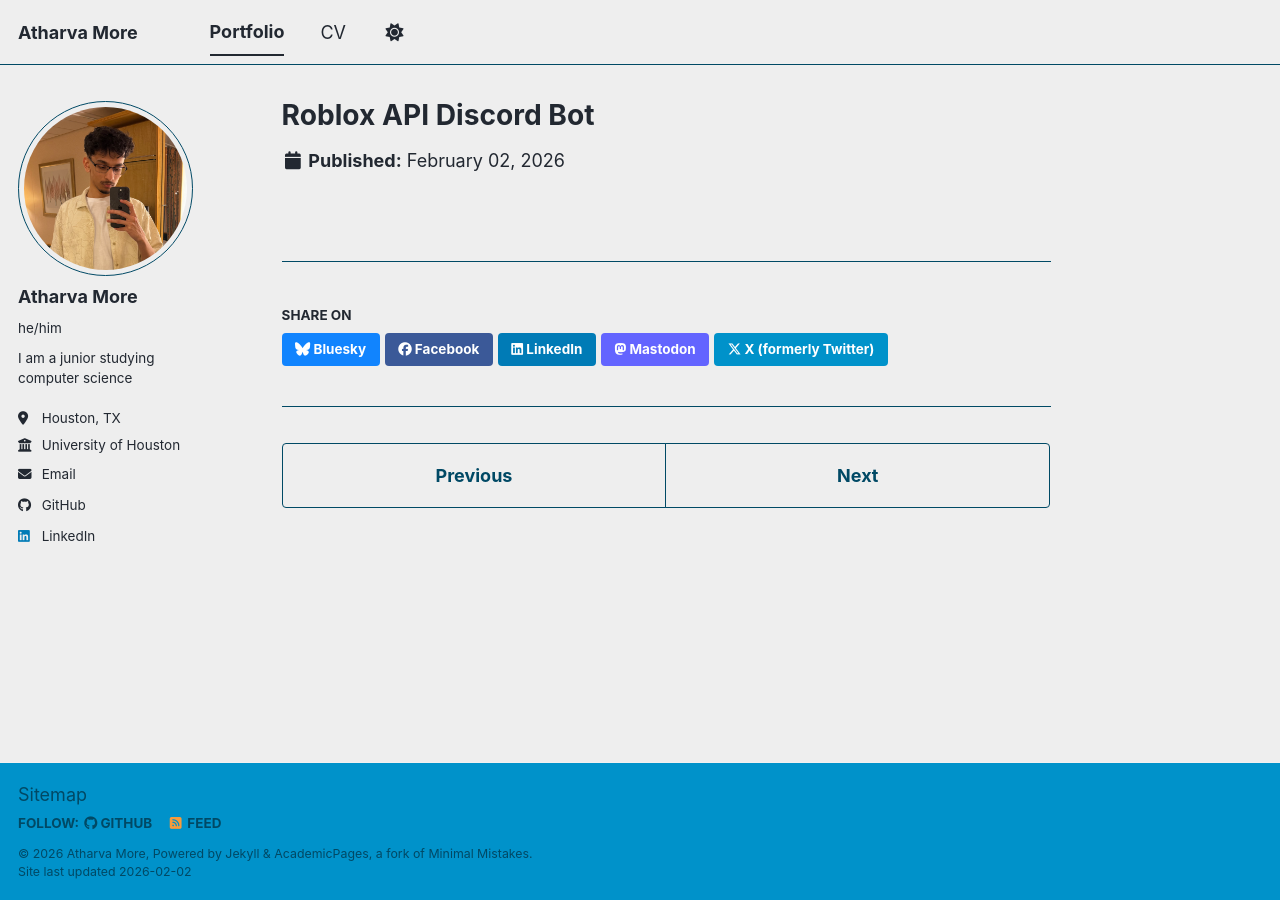
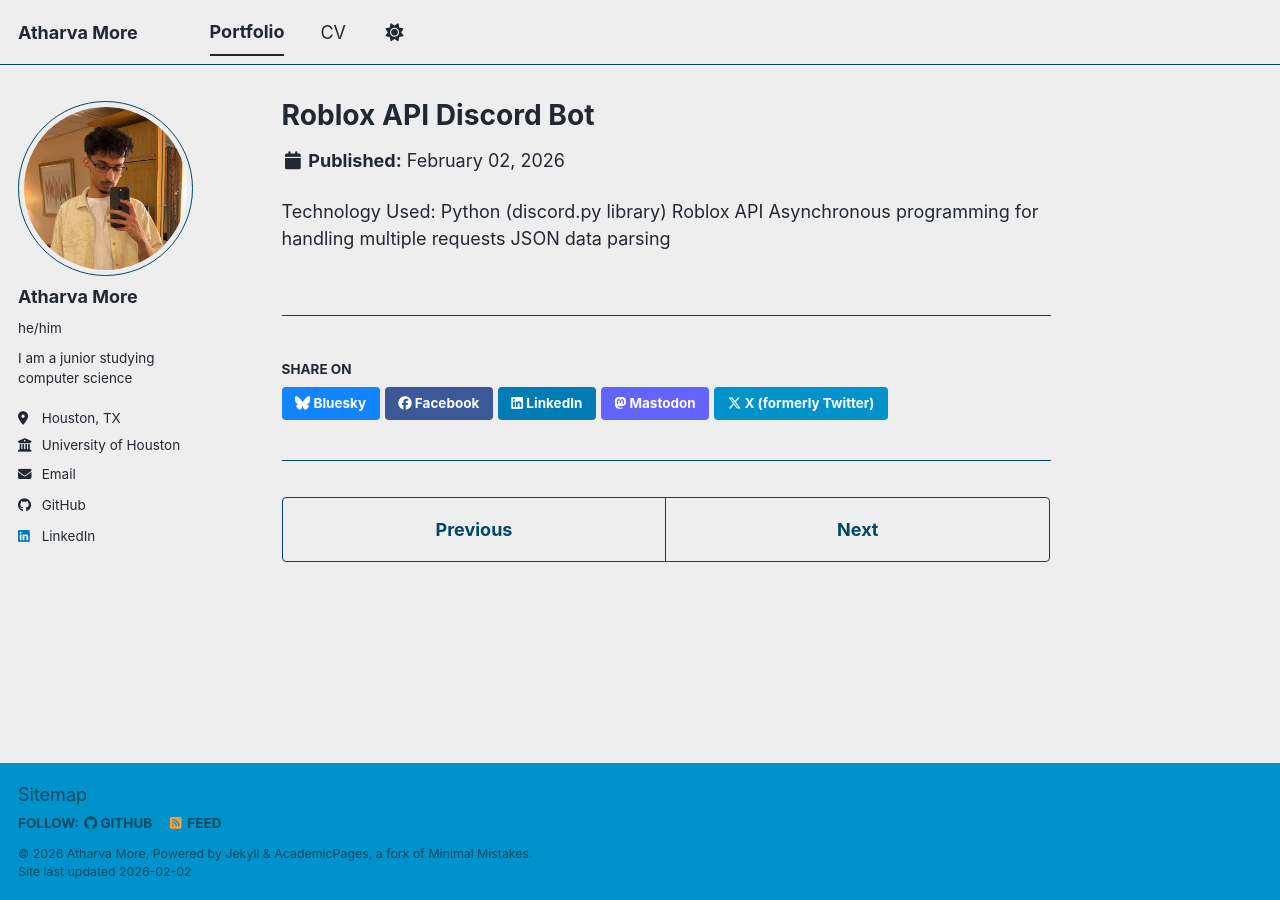
Before and after one commit to AtharvaMore1/AtharvaMore1.github.io, a Jekyll site: the page built from _portfolio/portfolio-2.html, in a window 1280 px wide. Built offline with Jekyll 4.4.1, drawn with Linux system fonts in a browser that asks for light colours; a script bundle is joined from its source files by our own code; library files that are not in the unit come from our copies.

Commit message:
Update portfolio-2.html

```diff
--- a/_portfolio/portfolio-2.html
+++ b/_portfolio/portfolio-2.html
@@ -3,3 +3,9 @@ title: "Roblox API Discord Bot"
 excerpt: "A Discord bot that integrates with the Roblox API to provide real-time information lookup directly within Discord servers. Users can query player profiles, group details, and game/place information using simple commands.<br/><img src='/images/500x300.png'>"
 collection: portfolio
 ---
+
+Technology Used:
+Python (discord.py library)
+Roblox API
+Asynchronous programming for handling multiple requests
+JSON data parsing
```
